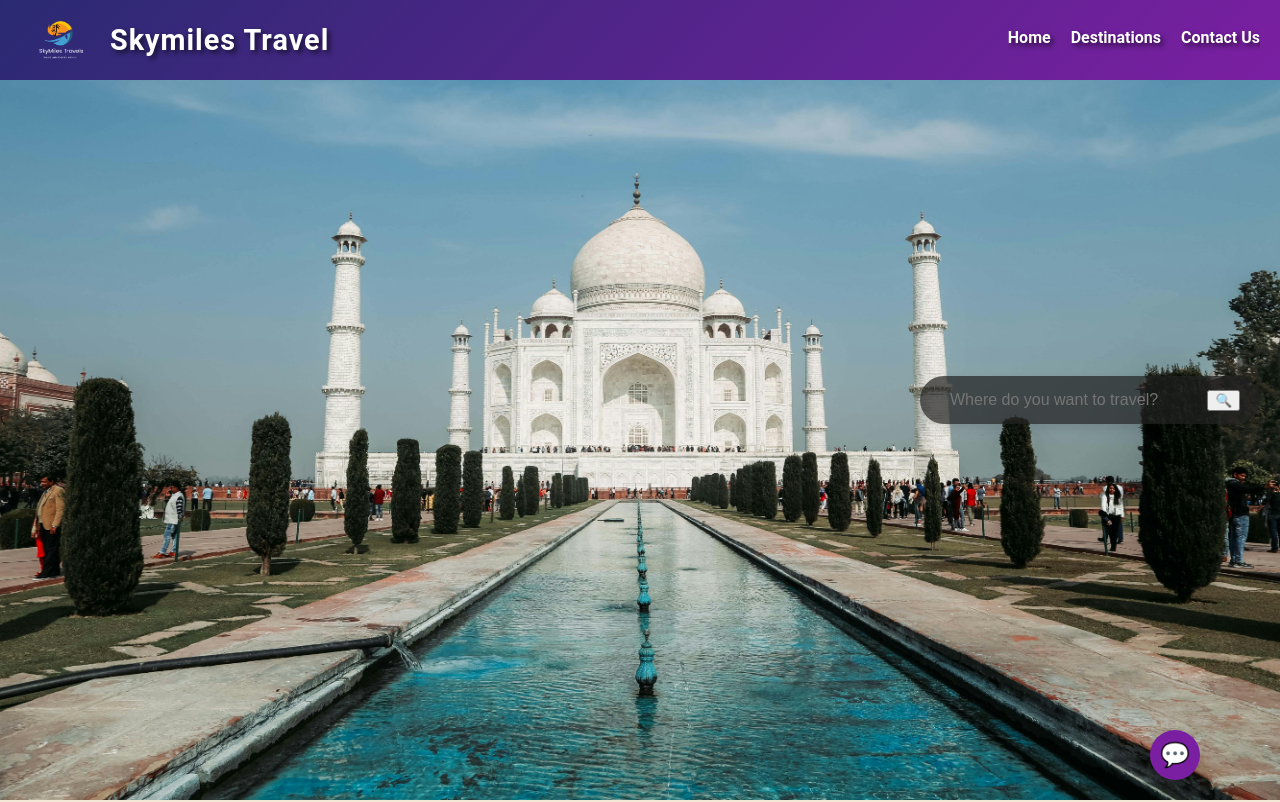
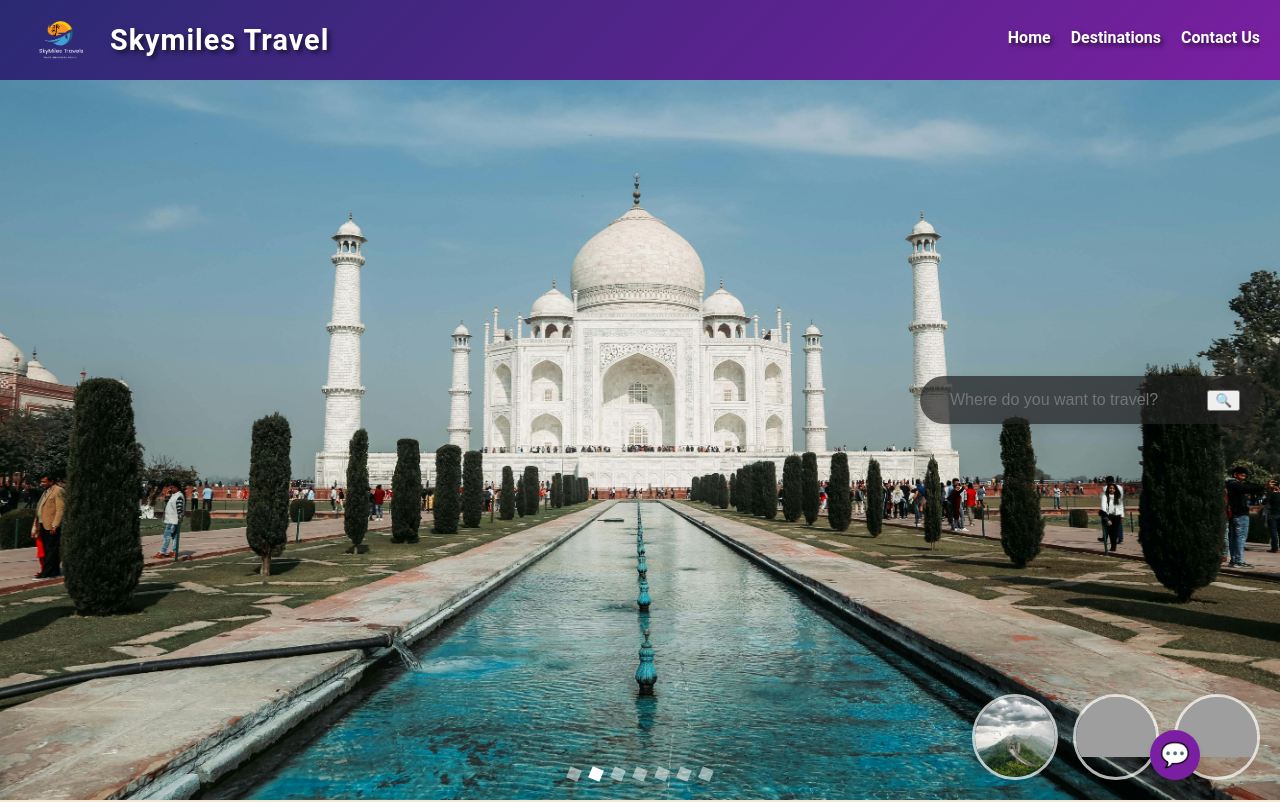
Before and after one commit to MEHULGILOTRA/my-web-app, a React (Create React App) app in the folder my-web-app/: page / in a window 1280 px wide. Shown: the top 802 px of the page. Built offline with nearby package versions, Linux system fonts and the light colour scheme; grey boxes are pictures that could not be loaded.

Commit message:
Bug Fixes

```diff
--- a/my-web-app/src/App.js
+++ b/my-web-app/src/App.js
@@ -1,5 +1,5 @@
-import React from "react";
-import { Routes, Route, Navigate } from "react-router-dom";
+import React, { useEffect } from "react";
+import { Routes, Route, Navigate, useLocation } from "react-router-dom";
 import "./App.css";
 import Header from "./header";
 import Footer from "./footer";
@@ -8,9 +8,21 @@ import ContactUs from "./ContactUs";
 import GoToTopButton from "./GoToTopButton";
 import LandingPageSlider from "./LandingPageSlider";
 import ChatbotButton from "./chat_icon";
-import SearchResults from "./SearchResults"; // Import Search Results Page
+import SearchResults from "./SearchResults";
 
 function App() {
+  const location = useLocation();
+
+  // Scroll to the section when the location hash changes
+  useEffect(() => {
+    if (location.hash) {
+      const element = document.getElementById(location.hash.substring(1));
+      if (element) {
+        element.scrollIntoView({ behavior: "smooth" });
+      }
+    }
+  }, [location]);
+
   return (
     <div className="App">
       <Routes>
@@ -19,8 +31,8 @@ function App() {
           path="/"
           element={
             <>
+              <Header />
               <section id="landingpage">
-                <Header />
                 <LandingPageSlider />
               </section>
               <main className="main-content">
@@ -39,11 +51,16 @@ function App() {
         />
 
         {/* Search Results Page */}
-        <Route path="/search-results" element={
-          <>
-                <SearchResults/>
-          </>
-              }/>
+        <Route
+          path="/search-results"
+          element={
+            <>
+              <Header />
+              <SearchResults />
+              <Footer />
+            </>
+          }
+        />
 
         {/* Redirect any unknown route to the Landing Page */}
         <Route path="*" element={<Navigate to="/" />} />
--- a/my-web-app/src/LandingPageSlider.js
+++ b/my-web-app/src/LandingPageSlider.js
@@ -27,19 +27,94 @@ function LandingPageSlider() {
     return () => clearInterval(interval);
   }, []);
 
+  const nextImages = [
+    images[(currentIndex + 1) % images.length],
+    images[(currentIndex + 2) % images.length],
+    images[(currentIndex + 3) % images.length],
+  ];
+
+
+
   return (
     <section className="landing-page-slider">
       {/* Image slider */}
       {images.map((image, index) => (
-        <div key={index} className={`slide ${index === currentIndex ? 'active' : ''}`}>
-          <img src={image.src} alt={`Slide ${index + 1}`} className="image-slider" />
-          {index === currentIndex && (
+        <div
+        key={index}
+        className={`slide ${index === currentIndex ? 'active' : ''}`}
+      >
+        {/* <img
+          src={image.src}
+          alt={`Slide ${index + 1}`}
+          style={{ width: '100%', height: '100vh', objectFit: 'cover' }}
+        /> */}
+      <img
+        srcSet={`
+          ${image.src}?w=320 320w,
+          ${image.src}?w=480 480w,
+          ${image.src}?w=768 768w,
+          ${image.src}?w=1024 1024w,
+          ${image.src}?w=1366 1366w,
+          ${image.src}?w=1920 1920w,
+          ${image.src}?w=2560 2560w,
+          ${image.src}?w=3840 3840w,
+          ${image.src}?w=4096 4096w
+        `}
+        sizes="(max-width: 320px) 100vw,
+              (max-width: 480px) 100vw,
+              (max-width: 768px) 100vw,
+              (max-width: 1024px) 100vw,
+              (max-width: 1366px) 100vw,
+              (max-width: 1920px) 100vw,
+              (max-width: 2560px) 100vw,
+              100vw"
+        src={image.src}
+        alt={`Slide ${index + 1}`}
+        className = "image-slider"
+      />
+
+        {index === currentIndex && (
             <div className="image-description">
               {image.description[`imag${index + 1}`]}
             </div>
           )}
         </div>
       ))}
+      {/* Overlay Text */}
+      <div className="overlay">
+        {/* <h1>Discover Your Next Adventure</h1>
+        <p>Explore the world with our exclusive travel packages</p> */}
+        {/* <button className="button">Get Started</button> */}
+      </div>
+
+      {/* Navigation Dots */}
+      <div className="dots-container">
+        {images.map((_, index) => (
+          <span
+            key={index}
+            className={`dot ${index === currentIndex ? 'active-dot' : ''}`}
+            onClick={() => setCurrentIndex(index)} // Click on dot to navigate to a specific slide
+          ></span>
+        ))}
+      </div>
+
+      {/* Next 3 Image Previews at the Bottom */}
+      <div className="next-images-container">
+        {nextImages.map((image, index) => (
+          <div
+            key={index}
+            className="next-image-preview"
+            onClick={() => setCurrentIndex((currentIndex + index + 1) % images.length)}
+          >
+            <img
+              src={image.src}
+              alt={`Next Preview ${index + 1}`}
+              style={{ maxWidth: '80px', height: 'auto', objectFit: 'cover' }}
+              />
+          </div>
+        ))}
+      </div>
+
 
       {/* Search Bar */}
       <div className="search-bar">
--- a/my-web-app/src/SearchResults.css
+++ b/my-web-app/src/SearchResults.css
@@ -2,6 +2,8 @@
     padding: 20px;
     font-family: 'Playfair Display', serif;
     background-color: #f5f0e6;
+    margin-top: 60px; /* Adjust this value as needed */
+
   }
 
   .search-title {
@@ -46,6 +48,7 @@
   .package-button {
     background: #b7950b;
     color: white;
+    background-color: var(--accent-color);
     padding: 10px 15px;
     border: none;
     border-radius: 6px;
@@ -55,8 +58,8 @@
   }
 
   .package-button:hover {
-    background: #9c7405;
-  }
+    background-color: var(--primary-color);
+}
 
   .details-list {
     margin-top: 15px;
--- a/my-web-app/src/header.css
+++ b/my-web-app/src/header.css
@@ -88,5 +88,4 @@
   text-decoration: underline;
   text-underline-offset: 5px; /* Adds space between text and underline */
   color: black;
-
 }
--- a/my-web-app/src/header.js
+++ b/my-web-app/src/header.js
@@ -1,25 +1,34 @@
 import React from 'react';
 import './header.css';
 import logo from './images/skymile-logo.png';
-import { HashLink } from 'react-router-hash-link';
+import { Link } from 'react-router-dom';
 
 function Header() {
   return (
     <header className="header-container">
       <div className="header-top">
         <div className="header-left">
-          <img src={logo} alt="SkyMiles Logo" class="logo" />
+          <img src={logo} alt="SkyMiles Logo" className="logo" />
           <h1 className="header-title">Skymiles Travel</h1>
         </div>
         <div className="header-right">
           <nav>
             <ul className="nav-list">
-              <li className = "li-items"><HashLink to="#landingpage" smooth className="li-items" >Home</HashLink></li>
-              <li className = "li-items"><HashLink to="#destinations" smooth className="li-items">Destinations</HashLink></li>
-              {/* <li className = "li-items"><HashLink to="#packages" smooth className="li-items">Exclusive Packages</HashLink></li>
-              <li className = "li-items"><HashLink to="#testimonials" smooth className="li-items">Testimonials</HashLink></li>
-              <li className = "li-items"><HashLink to="#team" smooth className="li-items">Our Team</HashLink></li> */}
-              <li className = "li-items"><HashLink to="#contact" smooth className="li-items">Contact Us</HashLink></li>
+              <li className="li-items">
+                <Link to="/#landingpage" className="li-items">
+                  Home
+                </Link>
+              </li>
+              <li className="li-items">
+                <Link to="/#destinations" className="li-items">
+                  Destinations
+                </Link>
+              </li>
+              <li className="li-items">
+                <Link to="/#contact" className="li-items">
+                  Contact Us
+                </Link>
+              </li>
             </ul>
           </nav>
         </div>
--- /dev/null
+++ b/package.json
@@ -0,0 +1,5 @@
+{
+  "dependencies": {
+    "react-transition-group": "^4.4.5"
+  }
+}
```
Also changed, not shown: my-web-app/src/ScrollToTop.js (added, +14 -0 lines), my-web-app/src/App.css (line endings or trailing spaces), 1 other file (tests, documents, lock files or other folders).
